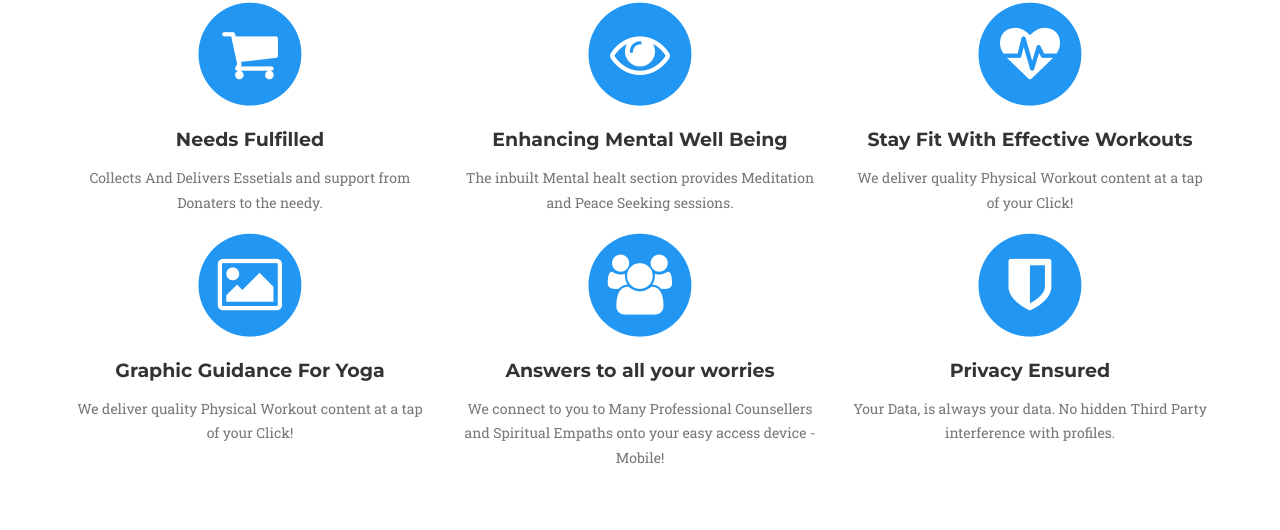
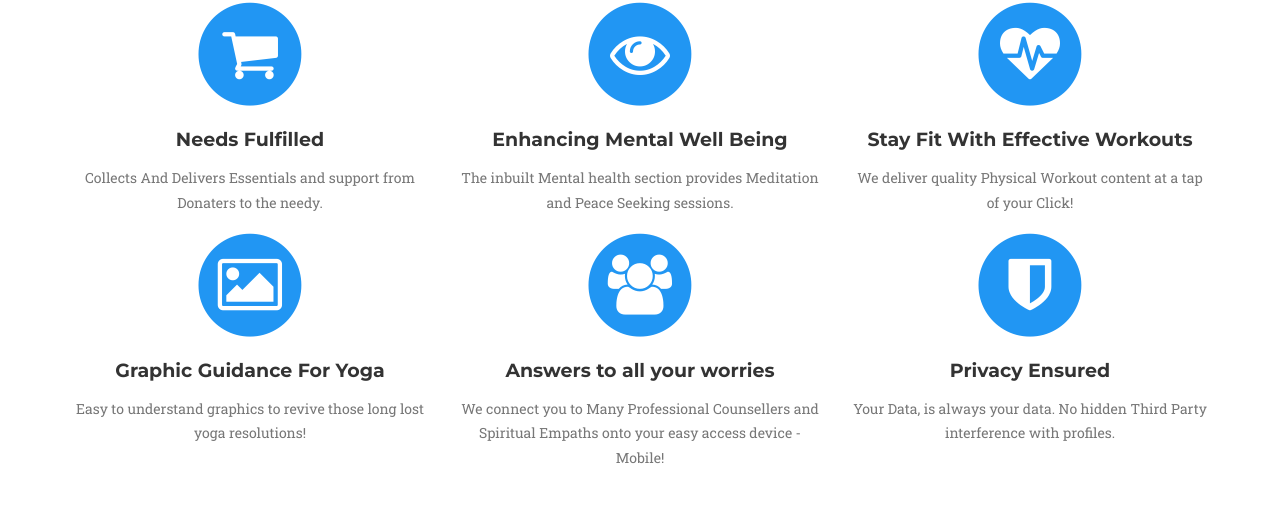
Before and after one commit to Uman-app/uman-app.github.io, a Jekyll site: the page built from index.html, in a window 1280 px wide and 900 px high, scrolled down 1018 px. Shown: the part 92-622 px from the top of the window. Built offline with Jekyll 4.4.1, drawn with Linux system fonts in a browser that asks for light colours; some web fonts are replaced; some of the changed text lies outside the part shown.

Commit message:
rectified typo errors

```diff
--- a/_includes/services.html
+++ b/_includes/services.html
@@ -14,7 +14,7 @@
                         <i class="fa fa-shopping-cart fa-stack-1x fa-inverse"></i>
                     </span>
                     <h4 class="service-heading">Needs Fulfilled</h4>
-                    <p class="text-muted">Collects And Delivers Essetials and support from
+                    <p class="text-muted">Collects And Delivers Essentials and support from
                         Donaters to the needy.
                          <!-- Donation ways -
                         <br> Money, Items, Food, Effort.  -->
@@ -26,7 +26,7 @@
                         <i class="fa fa-eye fa-stack-1x fa-inverse"></i>
                     </span>
                     <h4 class="service-heading">Enhancing Mental Well Being</h4>
-                    <p class="text-muted">The inbuilt Mental healt section provides Meditation and Peace Seeking sessions.</p>
+                    <p class="text-muted">The inbuilt Mental health section provides Meditation and Peace Seeking sessions.</p>
                 </div>
                 <div class="col-md-4">
                     <span class="fa-stack fa-4x">
@@ -42,7 +42,7 @@
                         <i class="fa fa-photo fa-stack-1x fa-inverse"></i>
                     </span>
                     <h4 class="service-heading">Graphic Guidance For Yoga</h4>
-                    <p class="text-muted">We deliver quality Physical Workout content at a tap of your Click!</p>
+                    <p class="text-muted">Easy to understand graphics to revive those long lost yoga resolutions!</p>
                 </div>
                 <div class="col-md-4">
                     <span class="fa-stack fa-4x">
@@ -50,7 +50,7 @@
                         <i class="fa fa-group fa-stack-1x fa-inverse"></i>
                     </span>
                     <h4 class="service-heading">Answers to all your worries</h4>
-                    <p class="text-muted">We connect to you to Many Professional Counsellers and Spiritual Empaths
+                    <p class="text-muted">We connect you to Many Professional Counsellers and Spiritual Empaths
                          onto your easy access device - Mobile!</p>
                 </div>
                 <div class="col-md-4">
--- a/_includes/team.html
+++ b/_includes/team.html
@@ -4,7 +4,7 @@
             <div class="row">
                 <div class="col-lg-12 text-center">
                     <h2 class="section-heading">Our Amazing Team</h2>
-                    <h3 class="section-subheading text-muted">Here are the People, Who Brought this idea to Reality</h3>
+                    <h3 class="section-subheading text-muted">Here are the People, Who Turned this idea to Reality</h3>
                 </div>
             </div>
             <div class="row">
```
